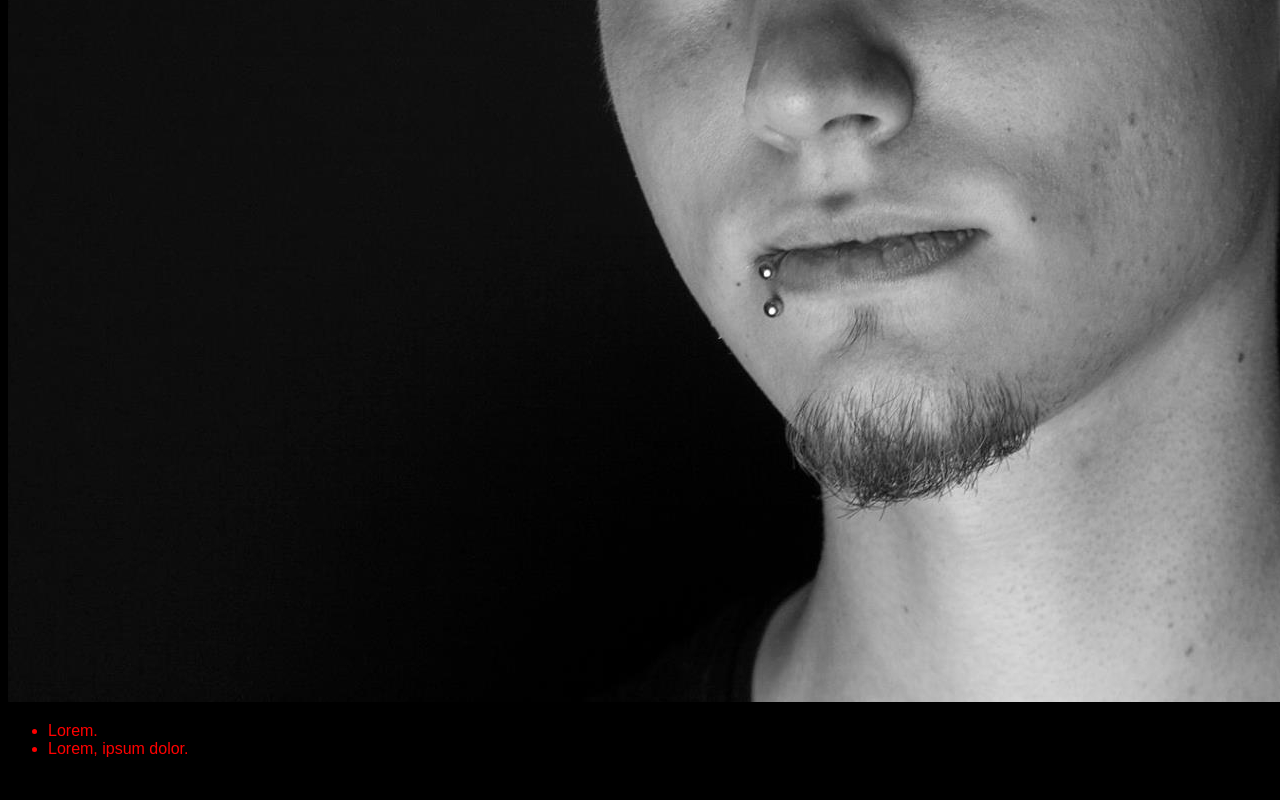
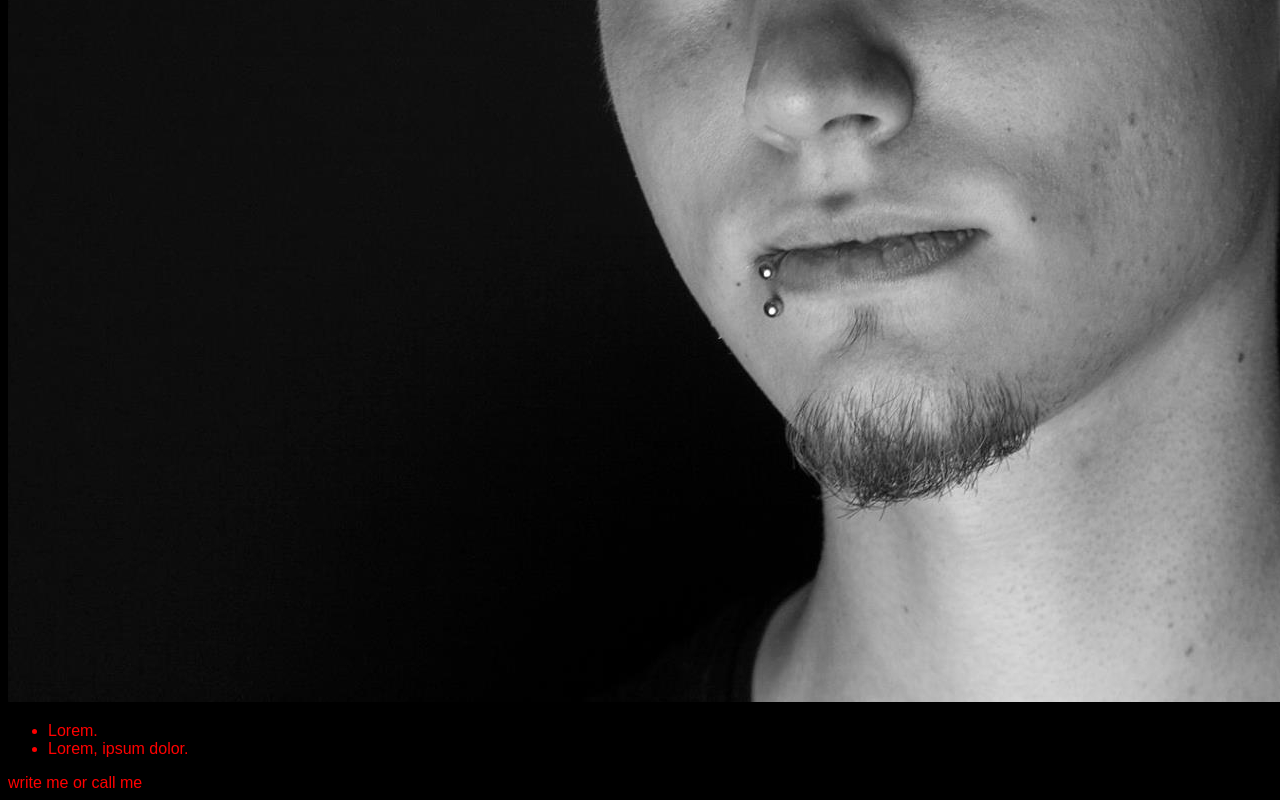
Before and after one commit to corvinchorrosch/personal-website, a website: page docs/index.html in a window 1280 px wide. Shown: the part 743-1543 px from the top of the page. Before the commit the page ends 1517 px from the top, so only its background shows below. Drawn offline with Linux system fonts and the light colour scheme.

Commit message:
add contact area

```diff
--- a/docs/index.html
+++ b/docs/index.html
@@ -36,6 +36,9 @@
     <!--  -->
 
 <section>
+    <sec class="contact">
+        write me or call me
+    </sec>
 
 </section>
 
--- /dev/null
+++ b/scss/components/_contact.scss
@@ -0,0 +1,4 @@
+.contact {
+    font-site: 2rem;
+
+}
```
